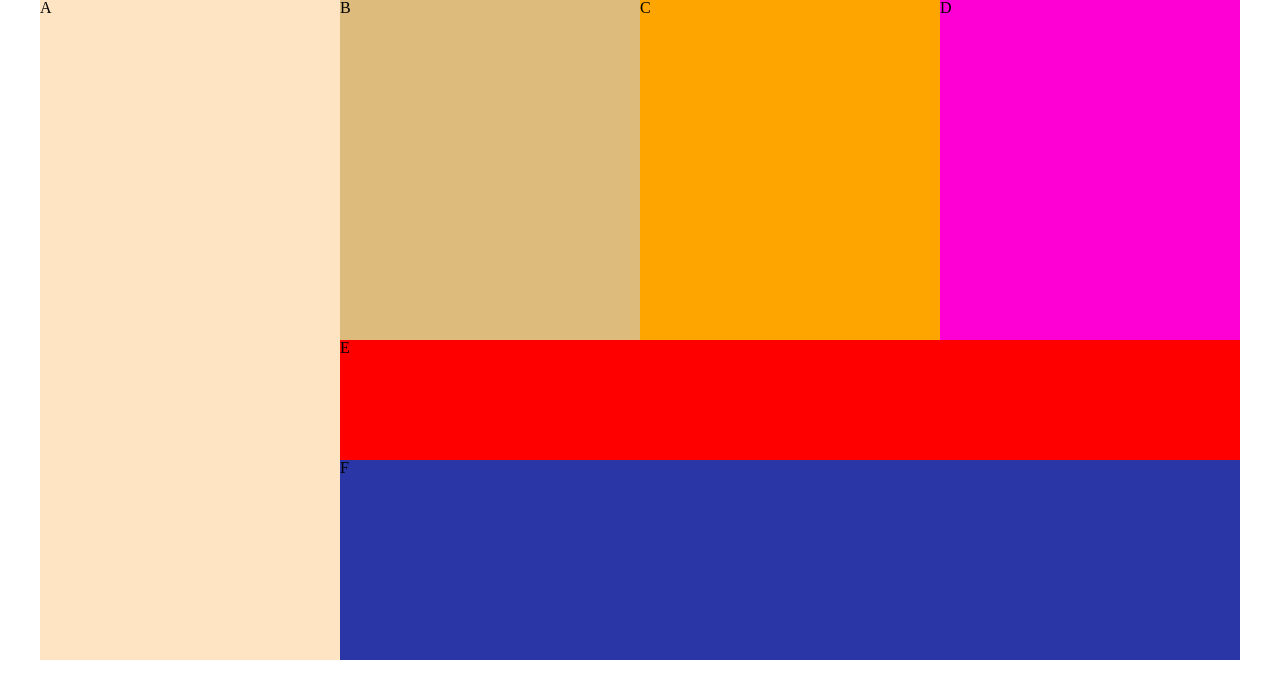
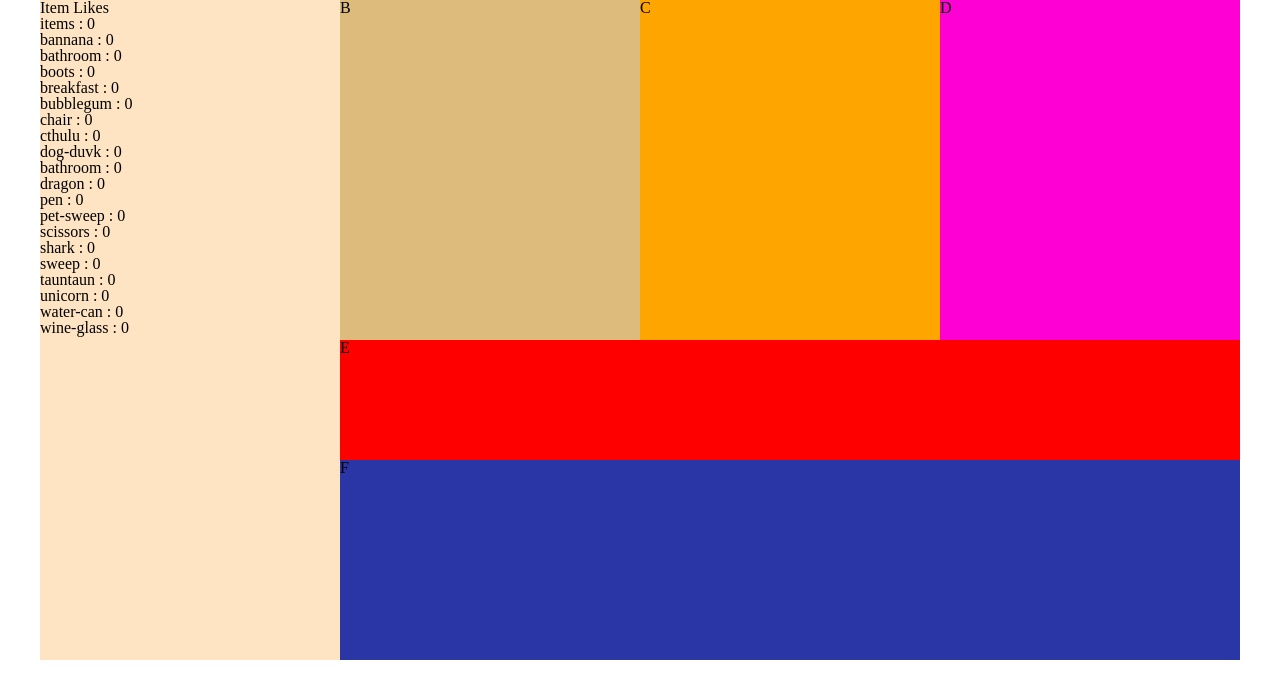
Before and after one commit to alsosteve/bus-mall, a plain HTML site: page index.html in a window 1280 px wide. Drawn offline with Linux system fonts and the light colour scheme.

Commit message:
update html

```diff
--- a/index.html
+++ b/index.html
@@ -10,12 +10,36 @@
   <body>
     <header></header>
     <main>
-      <aside id="A">A</aside>
-      <article id="B" class="small-article">B</article>
-      <article id="C" class="small-article">C</article>
-      <article id="D" class="small-article">D</article>
-      <article id="E" class="medium-article">E</article>
-      <article id="F" class="large-article">F</article>
+      <aside id="A">
+        <h2>Item Likes</h2>
+      <ul id="items-clicks">
+        <li>items : 0</li>
+        <li>bannana : 0</li>
+        <li>bathroom : 0</li>
+        <li>boots : 0</li>
+        <li>breakfast : 0</li>
+        <li>bubblegum : 0</li>
+        <li>chair : 0</li>
+        <li>cthulu : 0</li>
+        <li>dog-duvk : 0</li>
+        <li>bathroom : 0</li>
+        <li>dragon : 0</li>
+        <li>pen : 0</li>
+        <li>pet-sweep : 0</li>
+        <li>scissors : 0</li>
+        <li>shark : 0</li>
+        <li>sweep : 0</li>
+        <li>tauntaun : 0</li>
+        <li>unicorn : 0</li>
+        <li>water-can : 0</li>
+        <li>wine-glass : 0</li>
+      </ul>
+      </aside>
+      <section id="B" class="small-article">B</section>
+      <section id="C" class="small-article">C</section>
+      <section id="D" class="small-article">D</section>
+      <section id="E" class="medium-article">E</section>
+      <section id="F" class="large-article">F</section>
     </main>
     <footer></footer>
     <script src="js/app.js"></script>
```
